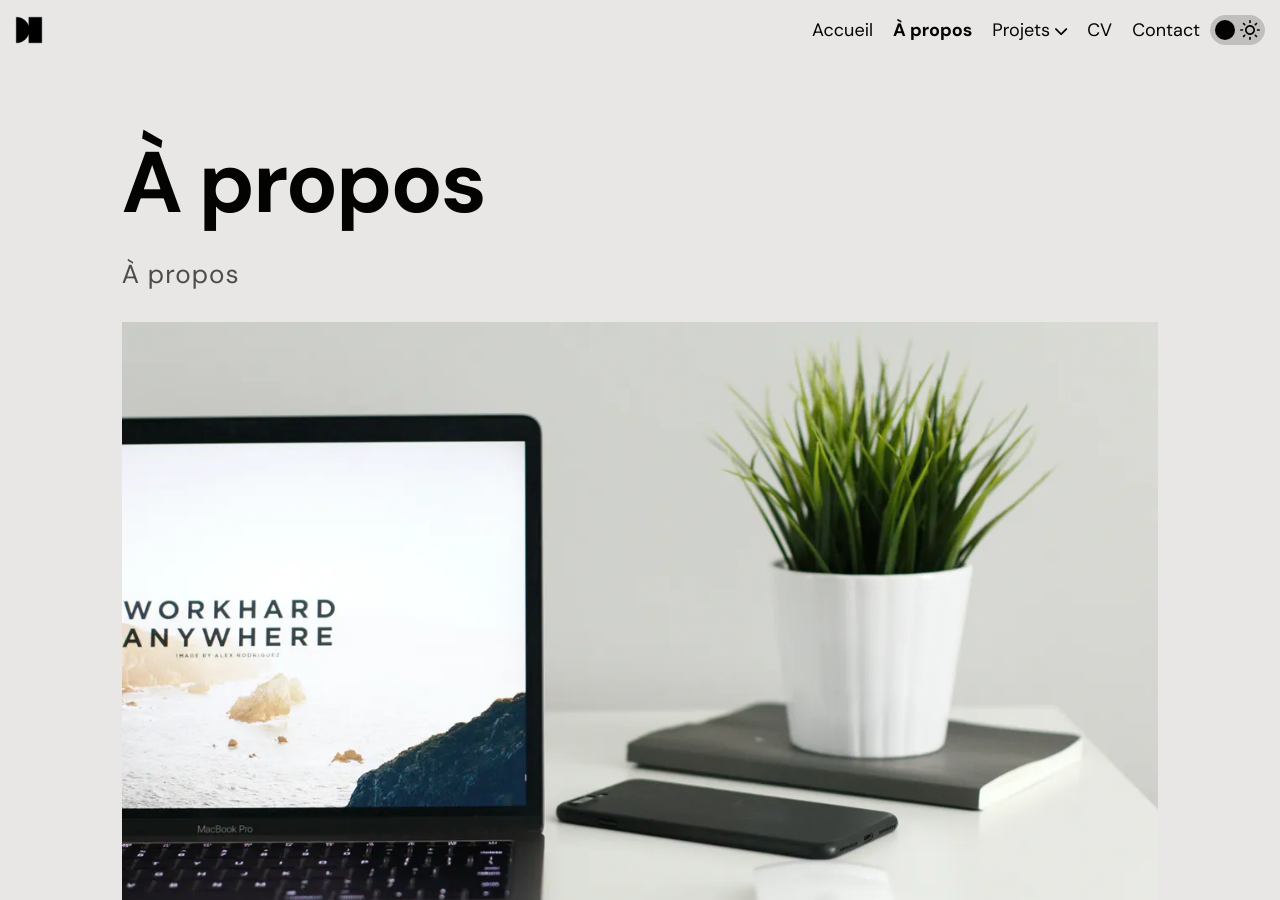
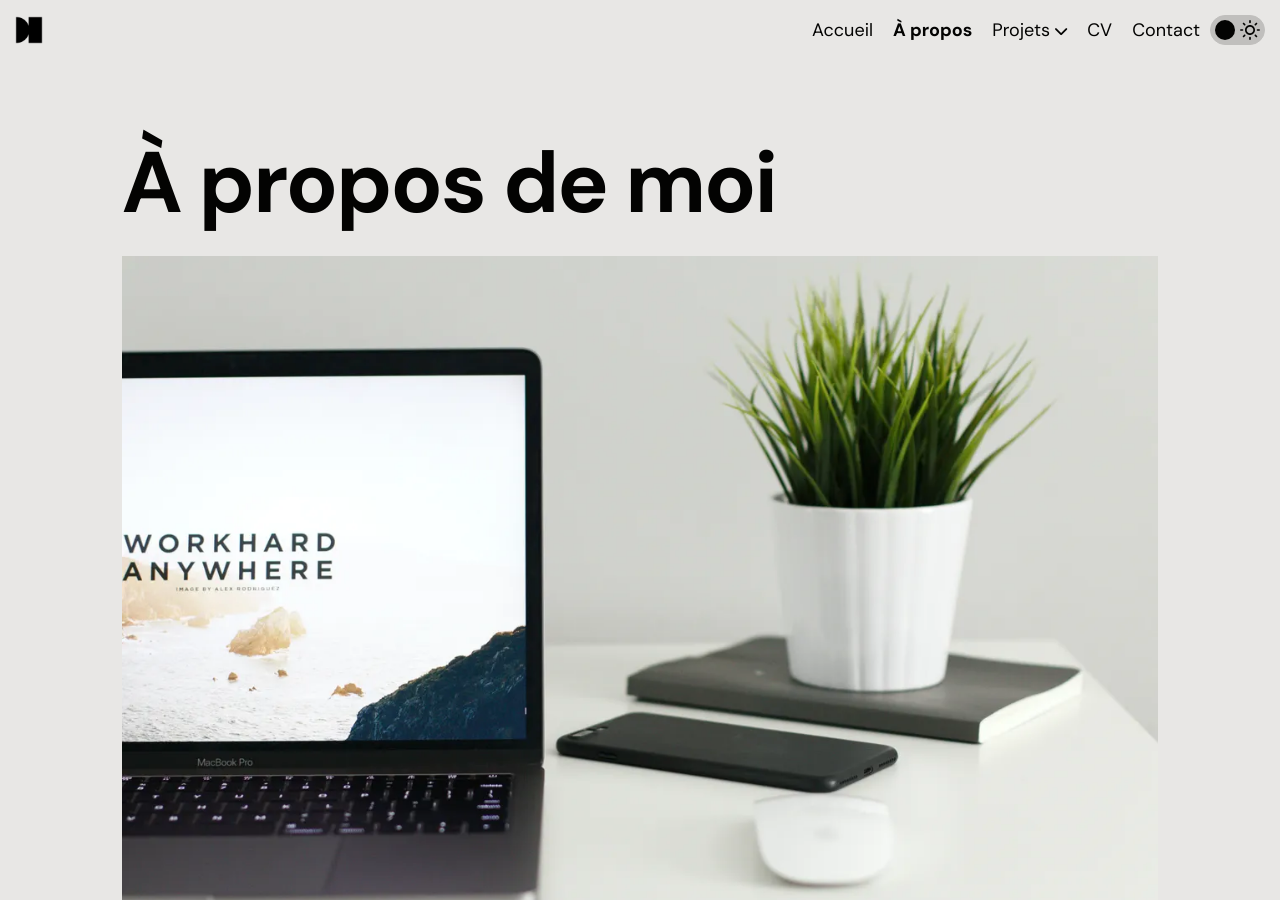
Before and after one commit to hdauleac/hdauleac.github.io, a Jekyll site: the page built from pages/about.md, in a window 1280 px wide and 900 px high. Built offline with Jekyll 4.4.1, drawn with Linux system fonts in a browser that asks for light colours.

Commit message:
Mise à jour du format des pages

```diff
--- a/_layouts/basic.html
+++ b/_layouts/basic.html
@@ -23,7 +23,7 @@ body_classes: page-basic
     <div class="container">
       <div class="row justify-content-center">
         <div class="col-12 col-lg-10">
-          <div class="content">{{ content }}</div>
+          <div style="text-align: justify;" class="content">{{ content }}</div>
         </div>
       </div>
     </div>
--- a/pages/about.md
+++ b/pages/about.md
@@ -1,9 +1,9 @@
 ---
 layout: basic
-title: "À propos"
+title: "À propos de moi"
 date: 2018-11-28T15:15:34+10:00
 permalink: "/about/"
-description: "À propos"
+description: ""
 image: "/assets/images/gen/content/content-5.webp"
 ---
 
@@ -21,7 +21,7 @@ Ce parcours m’a permis de développer une approche rigoureuse et analytique, q
 
 Dans le cadre du master de Production audiovisuelle, j’ai développé des connaissances en suivi budgétaire des projets, depuis l’estimation initiale des coûts jusqu’au suivi administratif. J’ai également développé des compétences me permettant de maîtriser les enjeux juridiques et financiers spécifiques à la production audiovisuelle.
 
-## Engagement associatif
+# Engagement associatif
 
 Je suis également investie en tant que responsable du pôle Production de l’association Ciné-Œil à l’Université Gustave Eiffel. Cette activité associative, au cours de laquelle j’ai eu l’occasion d’accompagner plusieurs projets de courts métrages, confirme ma vocation pour ce métier. J’ai pu y accompagner des films à différentes étapes : de l’élaboration des dossiers de financement à la coordination d’équipe, en passant par le suivi de production.
 
```
